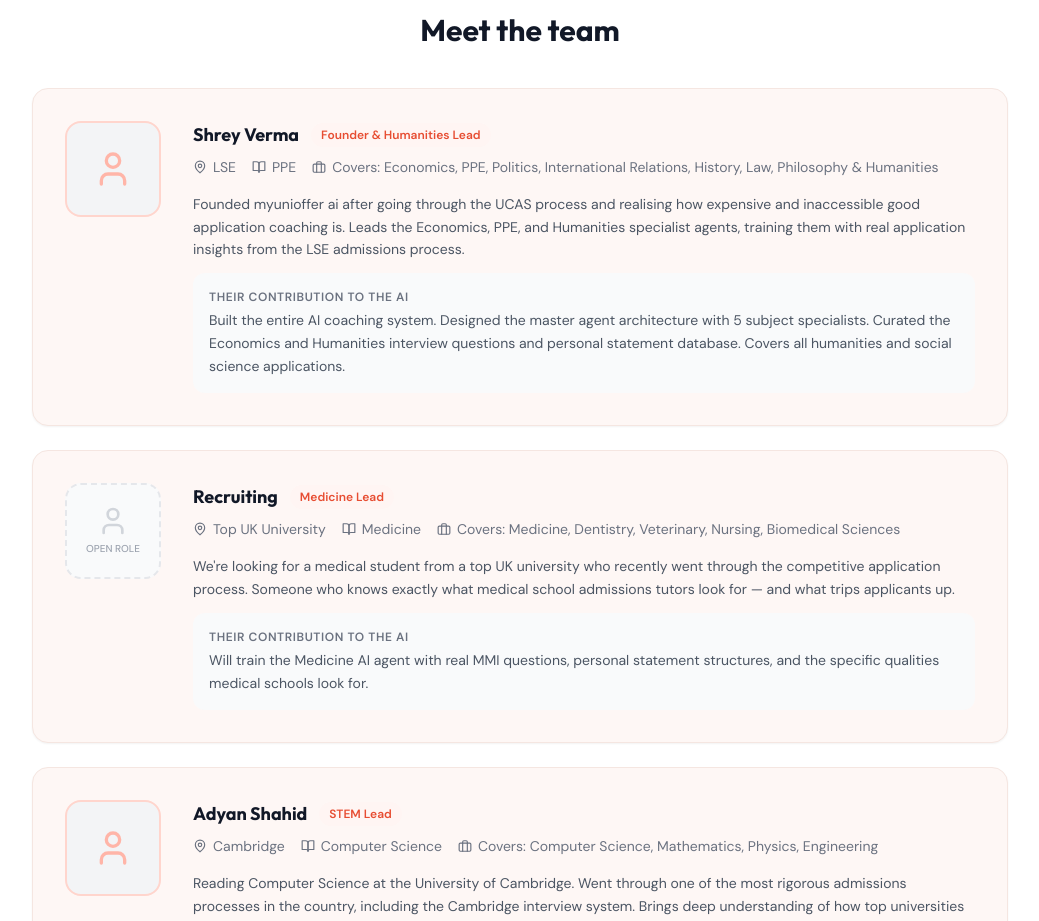
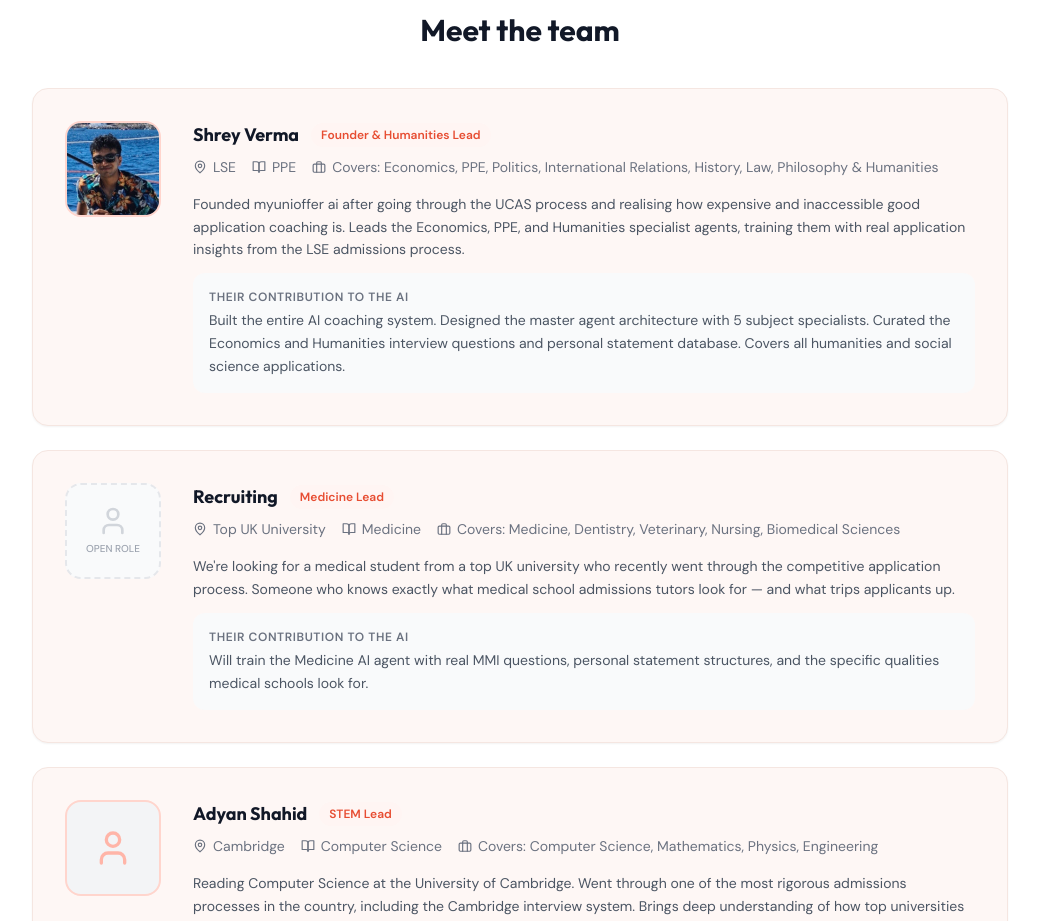
Before and after one commit to ShreyV13/myunioffer-frontend, a React (Vite) app: page /about in a window 1280 px wide. Shown: the part 780-1701 px from the top of the page, without its empty margins (120-1159 px from the left). Built offline with nearby package versions, Linux system fonts and the light colour scheme; no server answers.

Commit message:
Add Shrey's photo to About page team section

```diff
--- a/src/pages/About.jsx
+++ b/src/pages/About.jsx
@@ -20,6 +20,7 @@ export default function About() {
       uni: "LSE",
       course: "PPE",
       role: "Founder & Humanities Lead",
+      photo: "/team-shrey.jpg",
       subjects: "Economics, PPE, Politics, International Relations, History, Law, Philosophy & Humanities",
       bio: "Founded myunioffer ai after going through the UCAS process and realising how expensive and inaccessible good application coaching is. Leads the Economics, PPE, and Humanities specialist agents, training them with real application insights from the LSE admissions process.",
       contribution: "Built the entire AI coaching system. Designed the master agent architecture with 5 subject specialists. Curated the Economics and Humanities interview questions and personal statement database. Covers all humanities and social science applications.",
@@ -141,7 +142,9 @@ export default function About() {
               >
                 {/* Photo / Status */}
                 <div className="flex-shrink-0 text-center md:text-left">
-                  {member.confirmed ? (
+                  {member.confirmed && member.photo ? (
+                    <img src={member.photo} alt={member.name} className="w-24 h-24 rounded-2xl object-cover mx-auto md:mx-0 border-2 border-coral-200" />
+                  ) : member.confirmed ? (
                     <div className="w-24 h-24 bg-gray-100 rounded-2xl flex items-center justify-center mx-auto md:mx-0 border-2 border-coral-200">
                       <User className="w-10 h-10 text-coral-300" />
                     </div>
```
Also changed, not shown: public/team-shrey.jpg (added).
